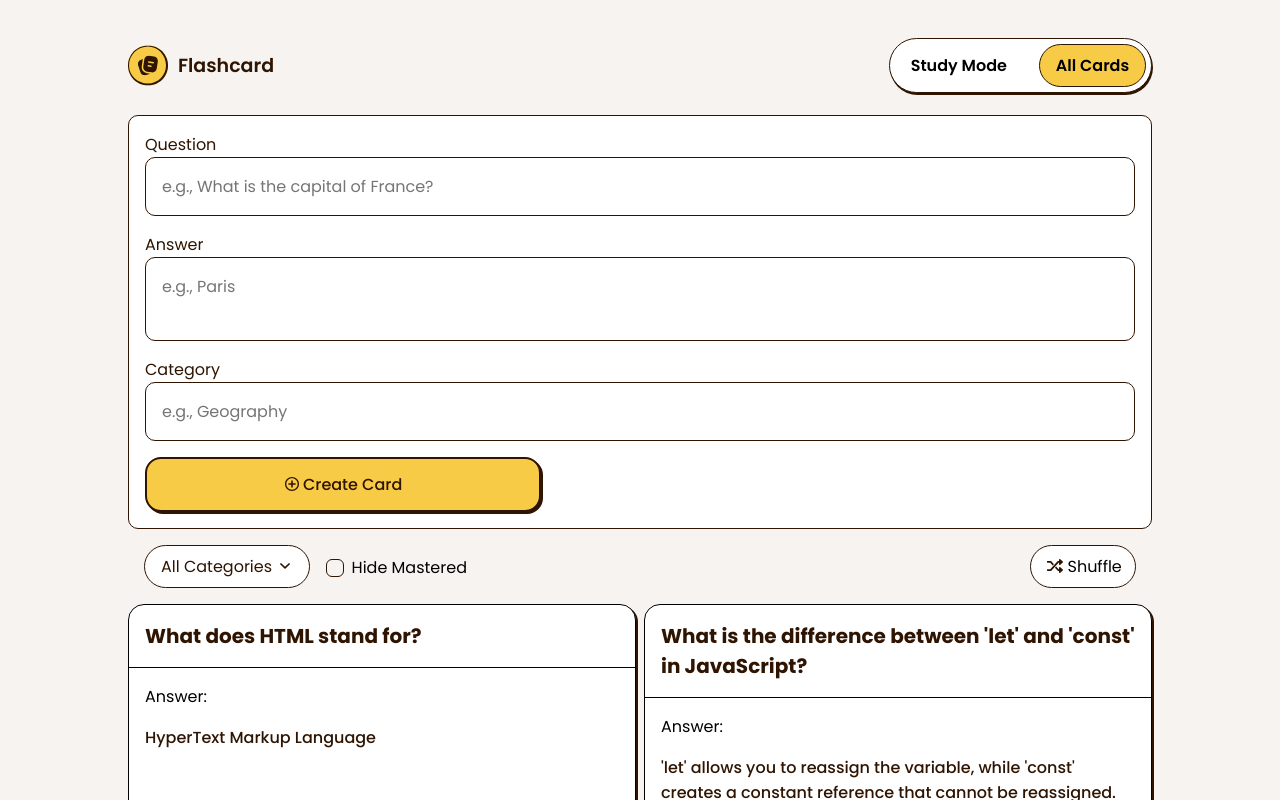
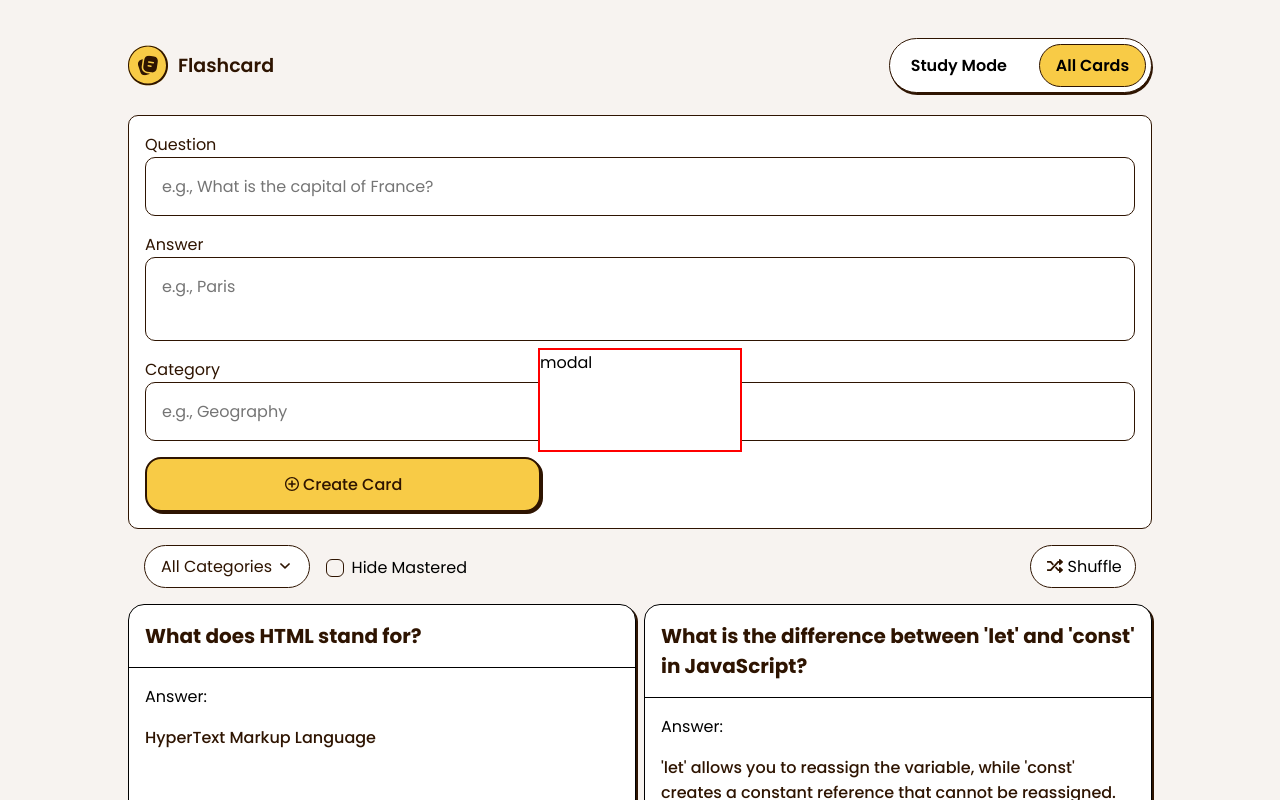
Before and after one commit to bengera/flashcard-app, a React (Vite) app: page / in a window 1280 px wide. Shown: the top 800 px of the page. Built offline with nearby package versions, Linux system fonts and the light colour scheme.

Commit message:
Add inital modal

```diff
--- a/src/components/allCards.tsx
+++ b/src/components/allCards.tsx
@@ -107,7 +107,7 @@ function handleOpenDropDown(cardId: string) {
       </form>
 
       <div className="flashcards-container">
-        {/* Flashcard controls component here */}
+        <div className="modal">modal</div>
         <div className="flashcard-controls">
           <FlashcardControls {...flashCardControlsProps} />
         </div>
--- a/src/css/allcards.css
+++ b/src/css/allcards.css
@@ -38,3 +38,20 @@ textarea {
   justify-content: space-between;
   padding: 1rem;
 }
+
+.flashcards-container {
+  position: relative;
+}
+
+/*TEMP MODAL*/
+.modal {
+  border: 2px solid red;
+  width: 200px;
+  height: 100px;
+  position: fixed;
+  background-color: white;
+  z-index: 100;
+  top: 50%;
+  left: 50%;
+  transform: translate(-50%, -50%);
+}
```
